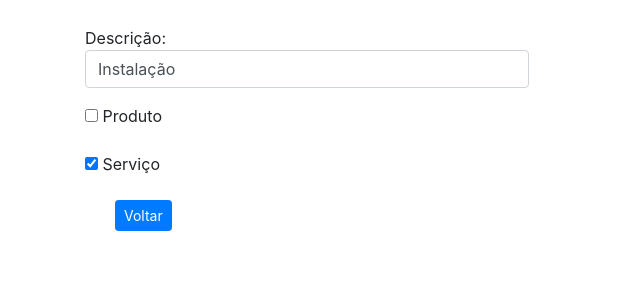
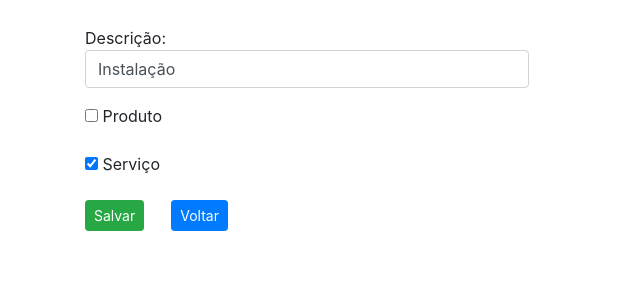
Before and after one commit to marcoshronzani/ApoloAgro, a Django app: page /edita_categoria/1 in a window 1280 px wide. Shown: the part 134-434 px from the top of the page, without its empty margins (0-640 px from the left). Run offline with Django 4.2, Linux system fonts and the light colour scheme; data comes from the database, SQL or seed files in the repository; both versions use the stored data as it was after the commit.

Commit message:
alteracao trampo

```diff
--- a/cadastros/templates/edita_categoria.html
+++ b/cadastros/templates/edita_categoria.html
@@ -8,7 +8,7 @@
             <h1>Editar Categoria</h1>
         </div>
         <br><br>
-
+        <form action="#" method="POST">{% csrf_token %}
             <p>
                 <labe>Descrição:</labe>
                 <input style="width: 40%;" class="form-control" type="text" value="{{categoria.descricao}}"></input>
@@ -33,13 +33,9 @@
                     <label for="servico">Serviço</label>
                 {% endif %}
             </p>
-
-            <div class="col-md-6">
-
-                <div class="col-md">
-                    <a href="{% url 'categorias' %}" class="btn btn-primary btn-sm">Voltar</a>
-                </div>
-            </div>
+            <input class="btn btn-success btn-sm" type="Submit" value="Salvar">&nbsp;&nbsp;&nbsp;&nbsp;&nbsp;
+            <a href="{% url 'categorias' %}" class="btn btn-primary btn-sm">Voltar</a>
+        </form>
     </div>
 
 {% endblock %}
--- a/core/views.py
+++ b/core/views.py
@@ -9,8 +9,7 @@ def home(request):
     if request.session.get('usuario'):
         contexto = {'nome': 'Apolo Agro'}
         usuario = Usuario.objects.get(id=request.session['usuario'])
-        print(usuario)
-        return render(request, 'home.html', context=contexto)
+        return render(request, 'home.html', {'usuario_logado': request.session.get('usuario')})
     else:
         return redirect('/login/?status=2')
 
--- a/templates/base.html
+++ b/templates/base.html
@@ -34,6 +34,9 @@
           </li>
         </ul>
       </div>
+      {% if usuario_logado %}
+        <a class="btn btn-danger btn-sm" href="{% url 'sair' %}" >Sair</a>
+      {% endif %}
     </nav>
     {% block 'conteudo' %} {% endblock %}
     <script src="https://cdn.jsdelivr.net/npm/jquery@3.5.1/dist/jquery.slim.min.js"></script>
--- a/usuarios/views.py
+++ b/usuarios/views.py
@@ -5,10 +5,14 @@ from django.shortcuts import redirect
 from hashlib import sha256
 
 def login(request):
+    if request.session.get('usuario'):
+        return redirect('/home')
     status = request.GET.get('status')
     return render(request, 'login.html', {'status': status})
 
 def cadastro(request):
+    if request.session.get('usuario'):
+        return redirect('/home')
     status = request.GET.get('status')
     return render(request, 'cadastro.html', {'status': status})
 
```
Also changed, not shown: db.sqlite3.
